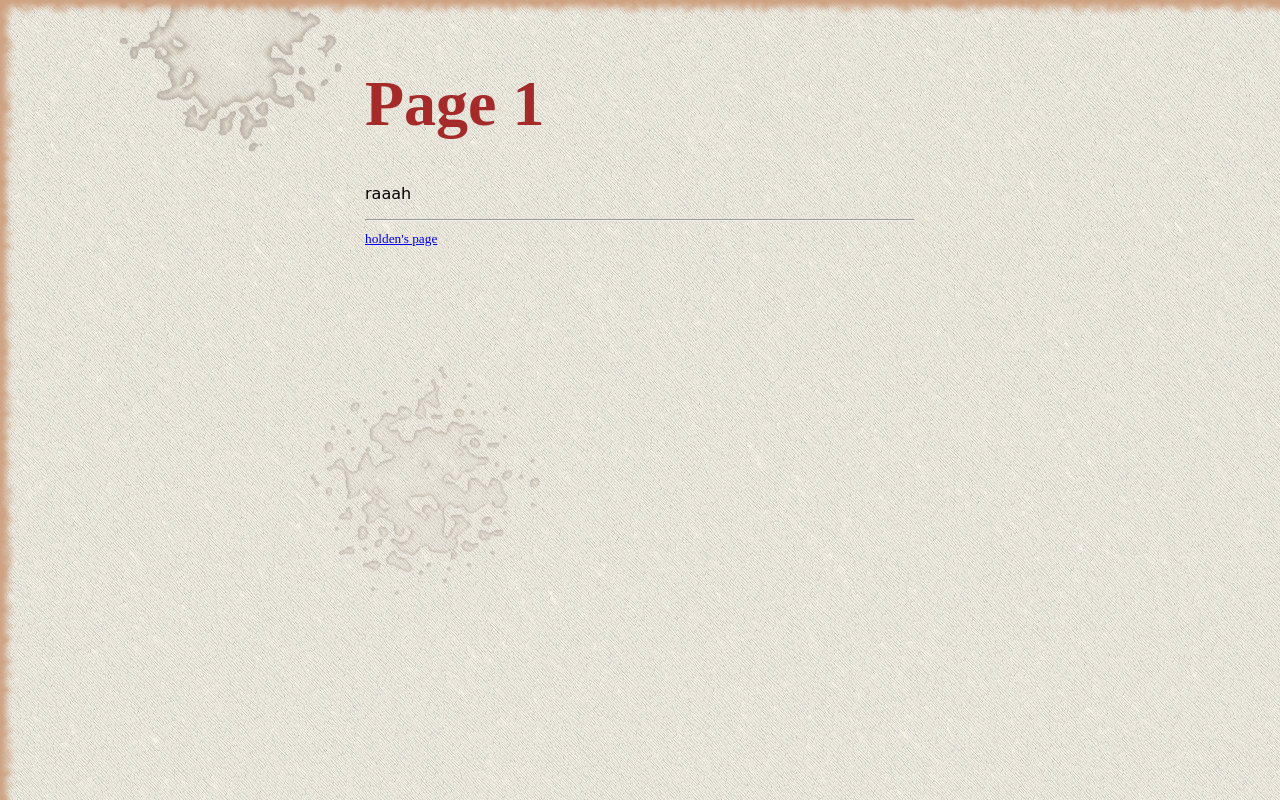
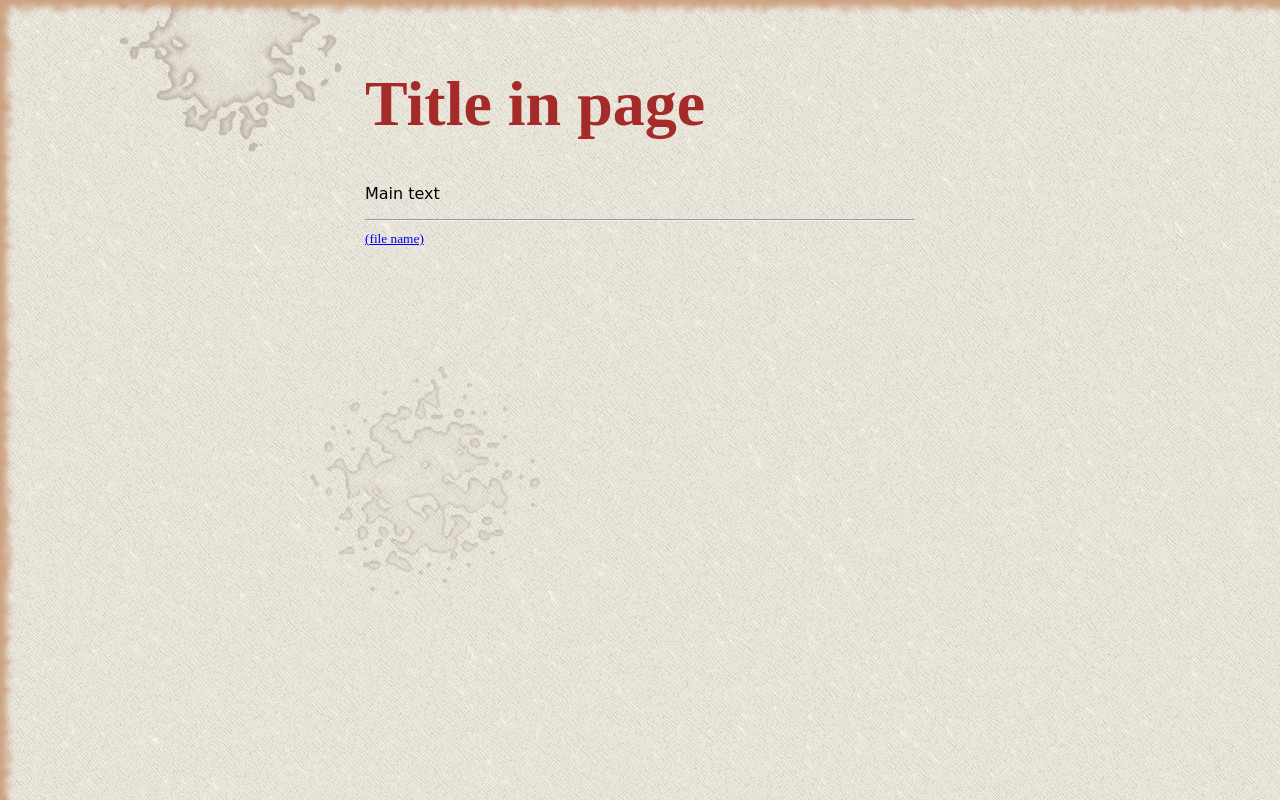
Before and after one commit to IACS-26-27/web-design-1-cyoa-group-1, a website: page spich/0-Template.html in a window 1280 px wide. Drawn offline with Linux system fonts and the light colour scheme; files that its build step writes are made by us from their sources; files whose address does not match are found by name.

Commit message:
garbaloga

```diff
--- a/spich/0-Template.html
+++ b/spich/0-Template.html
@@ -1,5 +1,6 @@
 <!DOCTYPE html>
 <html lang="en">
+  <!--Everything under head is backend -->
   <head>
     <meta charset="utf-8" />
     <meta name="viewport" content="width=device-width, initial-scale=1" />
@@ -7,17 +8,20 @@
       name="description"
       content="yeah"
     />
-    <title>page 1.mp3</title>
+    <title>Tab Title</title>
      <link rel="stylesheet" type="text/css" href="styles.css" />
     <base href="./" />
   </head>
+  <!--Everything under body is frontend-->
   <body>
-    <h1>Page 1</h1>
-    <p>raaah</p>
+    <h1>Title in page</h1>
+    <p>Main text</p>
     <hr />
+    <!--Links to paths-->
     <small>
-      <a href="/spich/2-StayAtStore.html">holden's page
+      <a href="/spich/(file name)">(file name)
       </a>
     </small>
-  </head>
+  </body>
 </html>
+<!--spich-->
```
Also changed, not shown: spich/2-StayAtStore.html (+2 -1 lines).
